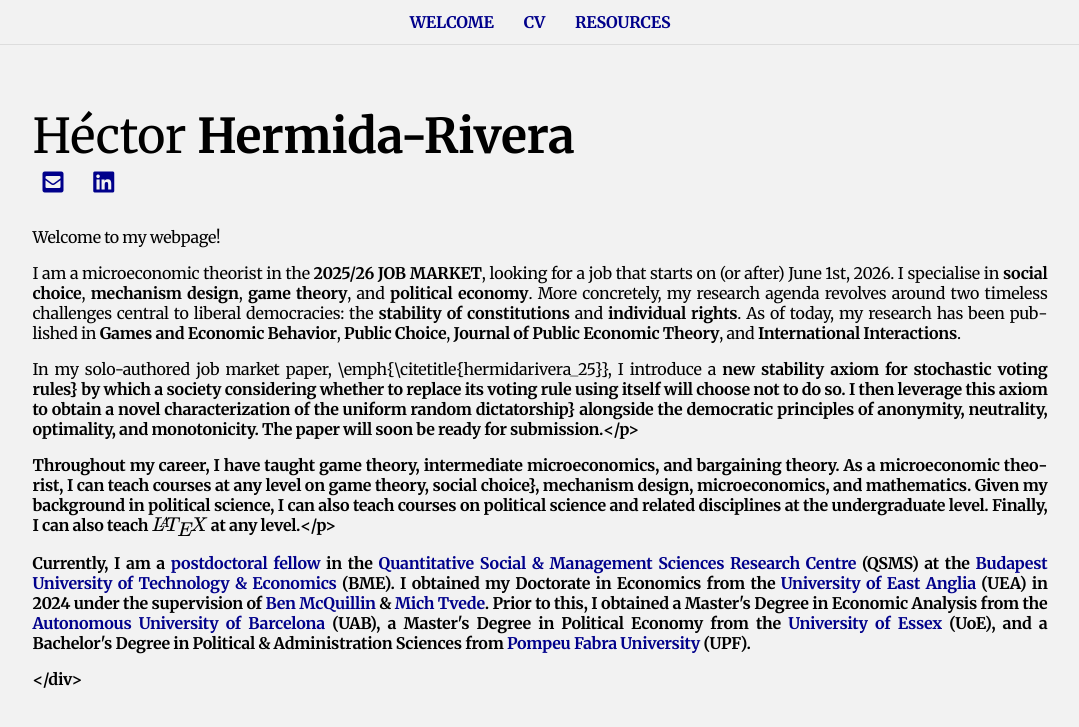
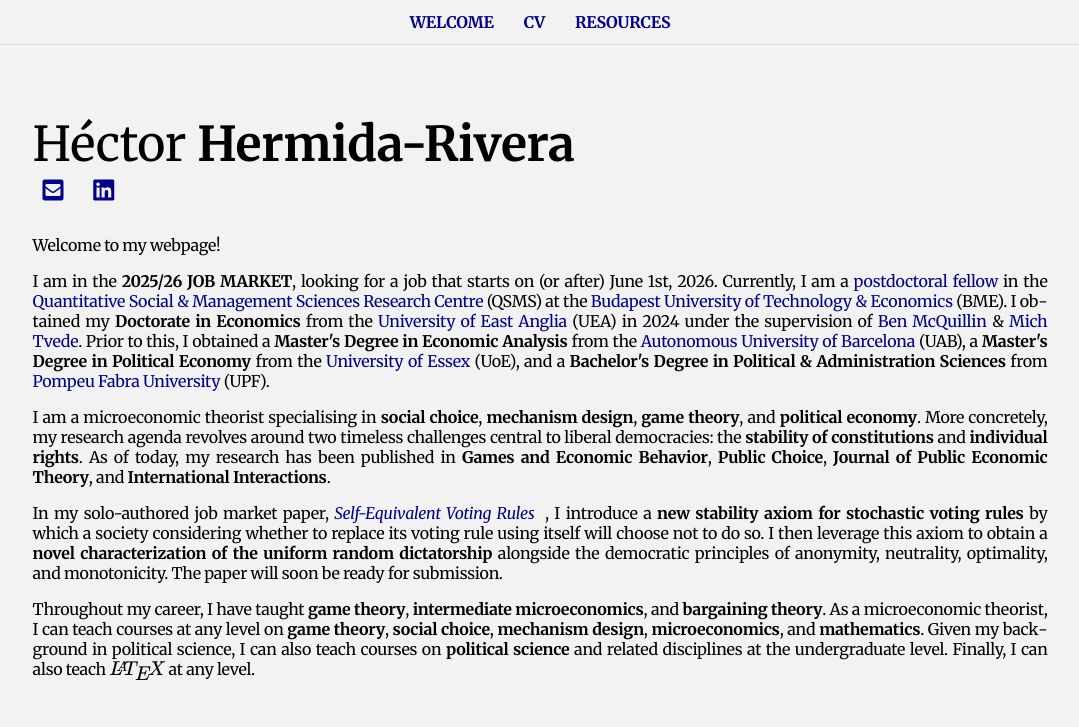
Before and after one commit to HectorHermidaRivera/hectorhermidarivera.github.io, a Jekyll site: the page built from index.md, in a window 1280 px wide. Shown: the top 727 px of the page, without its empty margins (100-1179 px from the left). Built offline with Jekyll 4.4.1, drawn with Linux system fonts in a browser that asks for light colours; a style sheet for code colours, icons or effects is not loaded.

Commit message:
Update index.md

```diff
--- a/index.md
+++ b/index.md
@@ -44,10 +44,46 @@ body_class: home-page
     </a>
   </div>
 
-  <div>
-    <p>Welcome to my webpage!</p>
-    <p>I am a microeconomic theorist in the <b>2025/26 JOB MARKET</b>, looking for a job that starts on (or after) June 1st, 2026. I specialise in <b>social choice</b>, <b>mechanism design</b>, <b>game theory</b>, and <b>political economy</b>. More concretely, my research agenda revolves around two timeless challenges central to liberal democracies: the <b>stability of constitutions</b> and <b>individual rights</b>. As of today, my research has been published in <b>Games and Economic Behavior</b>, <b>Public Choice</b>, <b>Journal of Public Economic Theory</b>, and <b>International Interactions</b>.</p>
-  <p>In my solo-authored job market paper, \emph{\citetitle{hermidarivera_25}}, I introduce a <b>new stability axiom for stochastic voting rules} by which a society considering whether to replace its voting rule using itself will choose not to do so. I then leverage this axiom to obtain a <b>novel characterization of the uniform random dictatorship} alongside the democratic principles of anonymity, neutrality, optimality, and monotonicity. The paper will soon be ready for submission.</p>
-  <p>Throughout my career, I have taught <b>game theory</b>, <b>intermediate microeconomics</b>, and <b>bargaining theory</b>. As a microeconomic theorist, I can teach courses at any level on <b>game theory</b>, <b>social choice}, <b>mechanism design</b>, <b>microeconomics</b>, and <b>mathematics</b>. Given my background in political science, I can also teach courses on <b>political science</b> and related disciplines at the undergraduate level. Finally, I can also teach <b>\(\LaTeX\)</b> at any level.</p>
-      <p>Currently, I am a <a href="https://qsms.bme.hu/index.php/hector-hermida-rivera/">postdoctoral fellow</a> in the <a href="https://qsms.bme.hu">Quantitative Social & Management Sciences Research Centre</a> (QSMS) at the <a href="https://www.bme.hu/?language=en">Budapest University of Technology & Economics</a> (BME). I obtained my <b>Doctorate in Economics</b> from the <a href="https://www.uea.ac.uk">University of East Anglia</a> (UEA) in 2024 under the supervision of <a href="https://research-portal.uea.ac.uk/en/persons/ben-mcquillin/">Ben McQuillin</a> & <a href="https://sheffield.ac.uk/economics/staff/academic/mich-tvede">Mich Tvede</a>. Prior to this, I obtained a <b>Master's Degree in Economic Analysis</b> from the <a href="https://www.uab.cat/web/universitat-autonoma-de-barcelona-1345467954774.html">Autonomous University of Barcelona</a> (UAB), a <b>Master's Degree in Political Economy</b> from the <a href="https://www.upf.edu">University of Essex</a> (UoE), and a <b>Bachelor's Degree in Political & Administration Sciences</b> from <a href="https://www.upf.edu">Pompeu Fabra University</a> (UPF).</p>
-  </div>
+<div>
+  <p>Welcome to my webpage!</p>
+
+  <p>
+    I am in the <b>2025/26 JOB MARKET</b>, looking for a job that starts on (or after) June 1st, 2026. Currently, I am a
+    <a href="https://qsms.bme.hu/index.php/hector-hermida-rivera/">postdoctoral fellow</a> in the
+    <a href="https://qsms.bme.hu">Quantitative Social & Management Sciences Research Centre</a> (QSMS) at the
+    <a href="https://www.bme.hu/?language=en">Budapest University of Technology & Economics</a> (BME). I obtained my
+    <b>Doctorate in Economics</b> from the
+    <a href="https://www.uea.ac.uk">University of East Anglia</a> (UEA) in 2024 under the supervision of
+    <a href="https://research-portal.uea.ac.uk/en/persons/ben-mcquillin/">Ben McQuillin</a> &
+    <a href="https://sheffield.ac.uk/economics/staff/academic/mich-tvede">Mich Tvede</a>. Prior to this, I obtained a
+    <b>Master's Degree in Economic Analysis</b> from the
+    <a href="https://www.uab.cat/web/universitat-autonoma-de-barcelona-1345467954774.html">Autonomous University of Barcelona</a> (UAB), a
+    <b>Master's Degree in Political Economy</b> from the
+    <a href="https://www.upf.edu">University of Essex</a> (UoE), and a
+    <b>Bachelor's Degree in Political & Administration Sciences</b> from
+    <a href="https://www.upf.edu">Pompeu Fabra University</a> (UPF).
+  </p>
+
+  <p>
+    I am a microeconomic theorist specialising in <b>social choice</b>, <b>mechanism design</b>, <b>game theory</b>, and <b>political economy</b>.
+    More concretely, my research agenda revolves around two timeless challenges central to liberal democracies: the
+    <b>stability of constitutions</b> and <b>individual rights</b>. As of today, my research has been published in
+    <b>Games and Economic Behavior</b>, <b>Public Choice</b>, <b>Journal of Public Economic Theory</b>, and <b>International Interactions</b>.
+  </p>
+
+  <p>
+    In my solo-authored job market paper,
+    <a href="https://drive.google.com/file/d/13vZ7mZ95rlw0s_VvOVO176N9I3Qy2Mhe/view" target="_blank" style="margin-right: 5px;">
+      <i>Self-Equivalent Voting Rules</i>
+    </a>, I introduce a <b>new stability axiom for stochastic voting rules</b> by which a society considering whether to replace its voting rule using itself will choose not to do so.
+    I then leverage this axiom to obtain a <b>novel characterization of the uniform random dictatorship</b> alongside the democratic principles of anonymity, neutrality, optimality, and monotonicity.
+    The paper will soon be ready for submission.
+  </p>
+
+  <p>
+    Throughout my career, I have taught <b>game theory</b>, <b>intermediate microeconomics</b>, and <b>bargaining theory</b>.
+    As a microeconomic theorist, I can teach courses at any level on <b>game theory</b>, <b>social choice</b>, <b>mechanism design</b>, <b>microeconomics</b>, and <b>mathematics</b>.
+    Given my background in political science, I can also teach courses on <b>political science</b> and related disciplines at the undergraduate level.
+    Finally, I can also teach <b>\(\LaTeX\)</b> at any level.
+  </p>
+</div>
```
